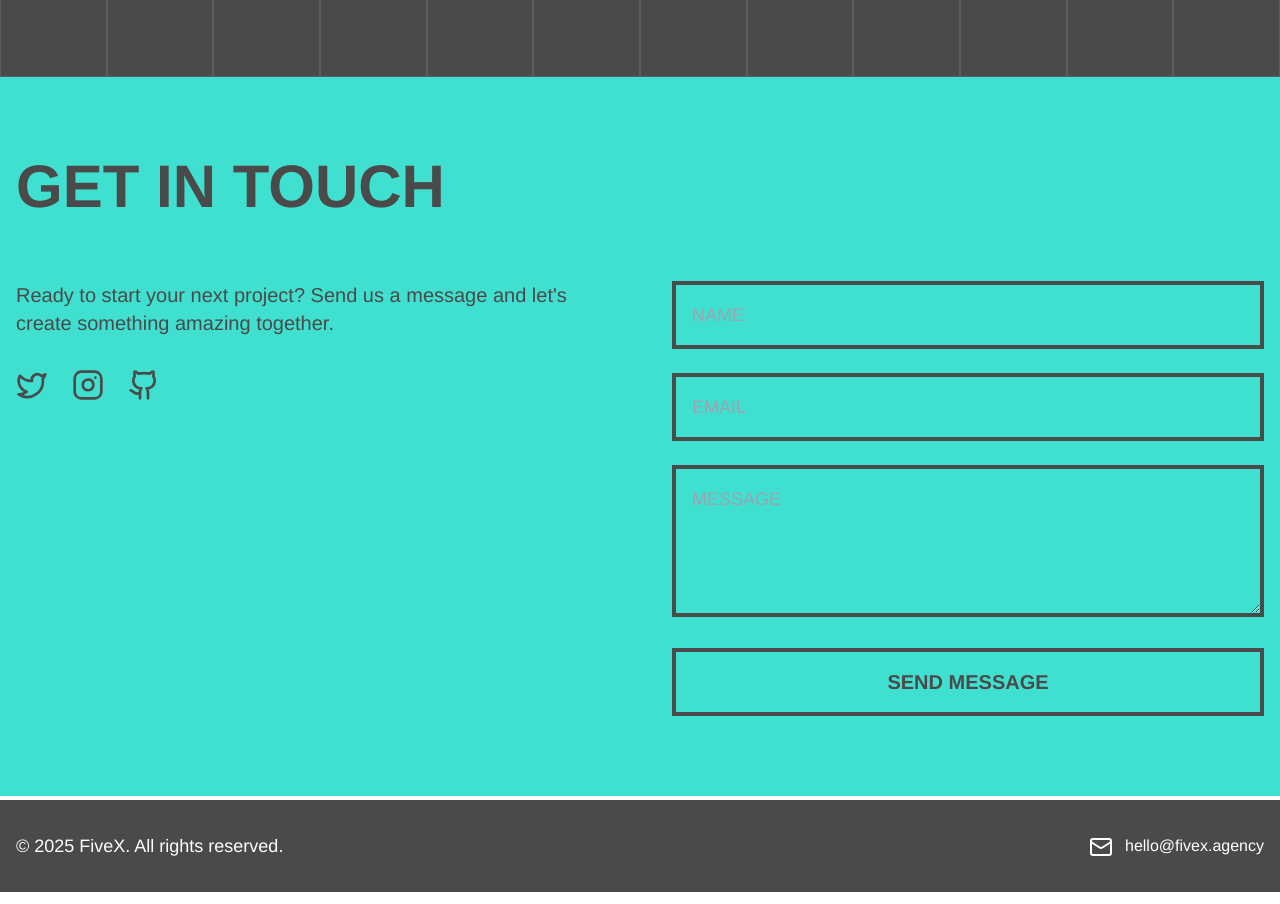
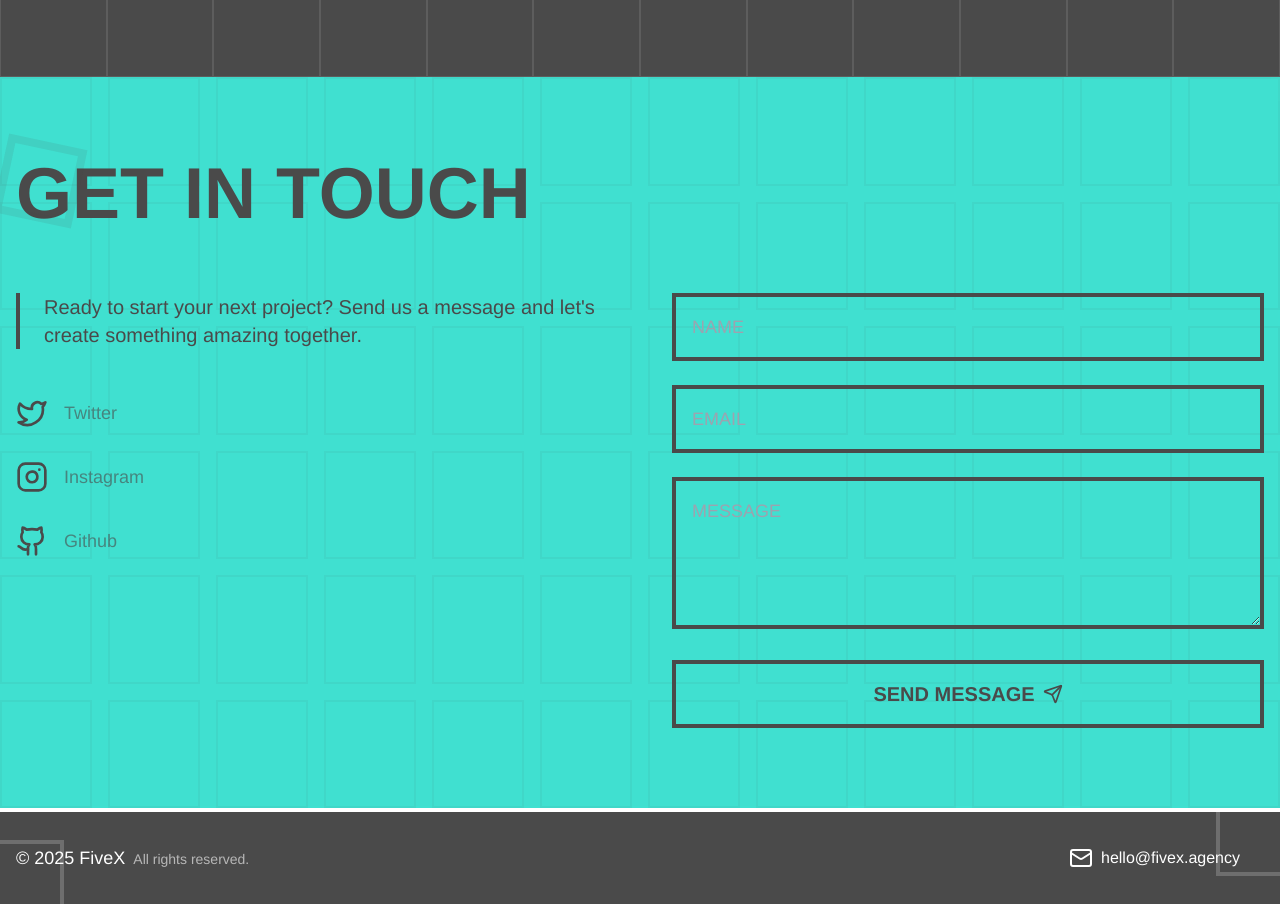
Before and after one commit to Kevin5621/FiveX, a Next.js app: page / in a window 1280 px wide. Shown: the part 2440-3344 px from the top of the page. Built offline with nearby package versions, Linux system fonts and the light colour scheme.

Commit message:
adjust - enhanced footer

```diff
--- a/src/app/footer/ContactFooter.tsx
+++ b/src/app/footer/ContactFooter.tsx
@@ -1,54 +1,124 @@
 'use client';
-
-import { Twitter, Instagram, Github, Mail } from 'lucide-react';
+import React, { useState } from 'react';
+import { Twitter, Instagram, Github, Mail, Send, Loader2, ArrowRight, ExternalLink } from 'lucide-react';
 
 export default function ContactFooter() {
+  const [formState, setFormState] = useState({
+    name: '',
+    email: '',
+    message: ''
+  });
+  const [isSubmitting, setIsSubmitting] = useState(false);
+  const [activeField, setActiveField] = useState<string | null>(null);
+
+  const handleSubmit = async (e: { preventDefault: () => void; }) => {
+    e.preventDefault();
+    setIsSubmitting(true);
+    // Simulate form submission
+    await new Promise(resolve => setTimeout(resolve, 2000));
+    setIsSubmitting(false);
+    setFormState({ name: '', email: '', message: '' });
+  };
+
+  const socialLinks = [
+    { icon: Twitter, href: '#', label: 'Twitter' },
+    { icon: Instagram, href: '#', label: 'Instagram' },
+    { icon: Github, href: '#', label: 'Github' }
+  ];
+
   return (
     <>
-      <section id="contact" className="py-20 px-4 bg-[#40E0D0] text-[#4A4A4A]">
-        <div className="max-w-7xl mx-auto">
-          <h2 className="text-6xl font-black mb-16">GET IN TOUCH</h2>
+      <section id="contact" className="py-20 px-4 bg-[#40E0D0] text-[#4A4A4A] relative">
+        {/* Background Pattern */}
+        <div className="absolute inset-0 grid grid-cols-6 md:grid-cols-12 gap-4 opacity-5 pointer-events-none">
+          {Array(72).fill(null).map((_, i) => (
+            <div key={i} className="border-2 border-[#4A4A4A]" />
+          ))}
+        </div>
+
+        <div className="max-w-7xl mx-auto relative">
+          {/* Section Header */}
+          <div className="relative mb-16">
+            <h2 className="text-6xl md:text-7xl font-black">
+              GET IN TOUCH
+              <div className="absolute -top-4 -left-4 w-20 h-20 border-8 border-[#4A4A4A] opacity-10 rotate-12" />
+            </h2>
+          </div>
+
           <div className="grid md:grid-cols-2 gap-16">
-            <div>
-              <p className="text-xl mb-8">
+            {/* Left Column */}
+            <div className="relative">
+              <p className="text-xl mb-12 border-l-4 border-[#4A4A4A] pl-6">
                 Ready to start your next project? Send us a message and let&apos;s create something amazing together.
               </p>
-              <div className="flex space-x-6">
-                <a href="#" className="hover:text-white transition-colors">
-                  <Twitter size={32} />
-                </a>
-                <a href="#" className="hover:text-white transition-colors">
-                  <Instagram size={32} />
-                </a>
-                <a href="#" className="hover:text-white transition-colors">
-                  <Github size={32} />
-                </a>
+
+              <div className="space-y-8">
+                {socialLinks.map(({ icon: Icon, href, label }) => (
+                  <a
+                    key={label}
+                    href={href}
+                    className="flex items-center group space-x-4 text-lg hover:translate-x-2 transition-transform"
+                  >
+                    <Icon size={32} className="group-hover:scale-110 transition-transform" />
+                    <span className="opacity-60 group-hover:opacity-100 transition-opacity">{label}</span>
+                    <ArrowRight className="opacity-0 group-hover:opacity-100 transition-opacity" size={20} />
+                  </a>
+                ))}
               </div>
             </div>
-            <form className="space-y-6">
-              <div>
-                <input
-                  type="text"
-                  placeholder="NAME"
-                  className="w-full bg-transparent border-4 border-[#4A4A4A] p-4 text-lg focus:outline-none focus:border-white"
-                />
-              </div>
-              <div>
-                <input
-                  type="email"
-                  placeholder="EMAIL"
-                  className="w-full bg-transparent border-4 border-[#4A4A4A] p-4 text-lg focus:outline-none focus:border-white"
-                />
-              </div>
-              <div>
-                <textarea
-                  placeholder="MESSAGE"
-                  rows={4}
-                  className="w-full bg-transparent border-4 border-[#4A4A4A] p-4 text-lg focus:outline-none focus:border-white"
-                ></textarea>
-              </div>
-              <button className="w-full border-4 border-[#4A4A4A] p-4 text-xl font-bold hover:bg-[#4A4A4A] hover:text-white transition-colors">
-                SEND MESSAGE
+
+            {/* Contact Form */}
+            <form onSubmit={handleSubmit} className="space-y-6 relative">
+              {['name', 'email', 'message'].map((field) => (
+                <div key={field} className="relative group">
+                  {field === 'message' ? (
+                    <textarea
+                      value={formState[field]}
+                      onChange={(e) => setFormState(prev => ({ ...prev, [field]: e.target.value }))}
+                      placeholder={field.toUpperCase()}
+                      rows={4}
+                      onFocus={() => setActiveField(field)}
+                      onBlur={() => setActiveField(null)}
+                      className="w-full bg-transparent border-4 border-[#4A4A4A] p-4 text-lg
+                               focus:outline-none focus:border-white transition-colors
+                               hover:border-opacity-75"
+                    />
+                  ) : (
+                    <input
+                      type={field === 'email' ? 'email' : 'text'}
+                      value={formState[field as keyof typeof formState]}
+                      onChange={(e) => setFormState(prev => ({ ...prev, [field]: e.target.value }))}
+                      placeholder={field.toUpperCase()}
+                      onFocus={() => setActiveField(field)}
+                      onBlur={() => setActiveField(null)}
+                      className="w-full bg-transparent border-4 border-[#4A4A4A] p-4 text-lg
+                               focus:outline-none focus:border-white transition-colors
+                               hover:border-opacity-75"
+                    />
+                  )}
+                  {activeField === field && (
+                    <div className="absolute -right-2 -top-2 w-4 h-4 bg-[#4A4A4A] animate-pulse" />
+                  )}
+                </div>
+              ))}
+
+              <button
+                type="submit"
+                disabled={isSubmitting}
+                className="w-full border-4 border-[#4A4A4A] p-4 text-xl font-bold
+                         hover:bg-[#4A4A4A] hover:text-white transition-all
+                         transform hover:-translate-y-1 hover:shadow-[4px_4px_0px_0px_rgba(74,74,74,0.2)]
+                         disabled:opacity-50 disabled:cursor-not-allowed
+                         flex items-center justify-center"
+              >
+                {isSubmitting ? (
+                  <Loader2 className="animate-spin" />
+                ) : (
+                  <>
+                    SEND MESSAGE
+                    <Send size={20} className="ml-2 transition-transform group-hover:translate-x-1" />
+                  </>
+                )}
               </button>
             </form>
           </div>
@@ -56,13 +126,26 @@ export default function ContactFooter() {
       </section>
 
       {/* Footer */}
-      <footer className="py-8 px-4 border-t-4 border-white">
+      <footer className="py-8 px-4 border-t-4 border-white relative overflow-hidden">
         <div className="max-w-7xl mx-auto flex flex-col md:flex-row justify-between items-center">
-          <p className="text-lg">© 2025 FiveX. All rights reserved.</p>
-          <div className="mt-4 md:mt-0">
-            <Mail className="inline mr-2" /> hello@fivex.agency
-          </div>
+          <p className="text-lg relative group cursor-pointer">
+            © 2025 FiveX
+            <span className="ml-2 text-sm opacity-60">All rights reserved.</span>
+            <div className="absolute -bottom-1 left-0 w-0 h-0.5 bg-white
+                          group-hover:w-full transition-all duration-300" />
+          </p>
+
+          <a href="mailto:hello@fivex.agency"
+             className="mt-4 md:mt-0 flex items-center hover:text-[#40E0D0] transition-colors group">
+            <Mail className="mr-2 group-hover:scale-110 transition-transform" />
+            hello@fivex.agency
+            <ExternalLink size={16} className="ml-2 opacity-0 group-hover:opacity-100 transition-opacity" />
+          </a>
         </div>
+
+        {/* Decorative corner elements */}
+        <div className="absolute top-0 right-0 w-16 h-16 border-l-4 border-b-4 border-white opacity-20" />
+        <div className="absolute bottom-0 left-0 w-16 h-16 border-t-4 border-r-4 border-white opacity-20" />
       </footer>
     </>
   );
```
